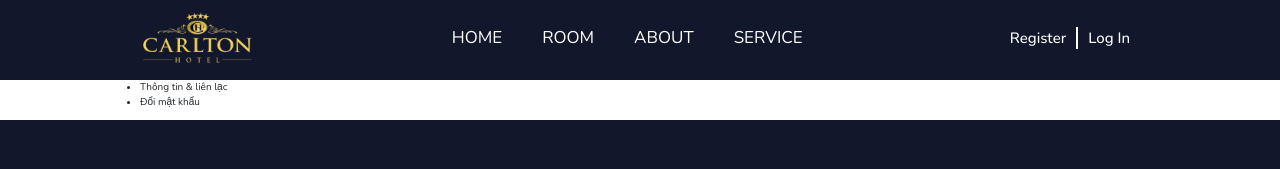
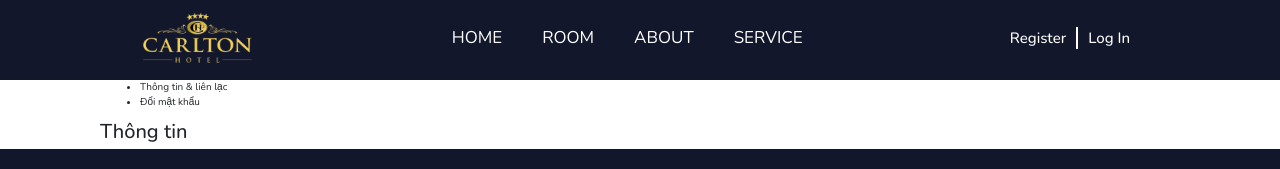
Before and after one commit to tanthidev/Hotel-project, a PHP site: page /User/UserInfo.php in a window 1280 px wide. Shown: the top 169 px of the page. Run offline with PHP 8.4, Linux system fonts and the light colour scheme; some web fonts are replaced.

Commit message:
add exit file

```diff
--- a/www/User/UserInfo.php
+++ b/www/User/UserInfo.php
@@ -117,7 +117,16 @@
 			</div>
 
 			<div class="grid__column-3-4">
+				<div class="grid__row">
+					<div class="profile-right">
+						<h2 class="profile__title">
+								Thông tin
+						</h2>
+						<div class="profile__main">
 
+						</div>
+					</div>
+				</div>
 			</div>
 		</div>
     </div>
```
Also changed, not shown: 14 other files.
